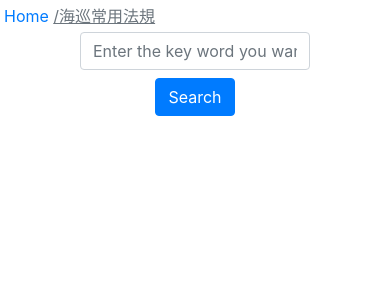
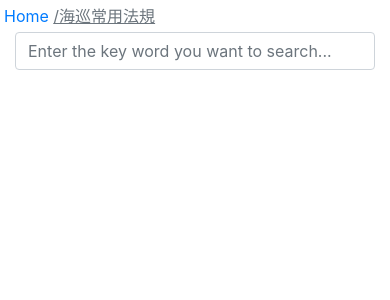
Before and after one commit to Maxium1997/CGA_info_Platform, a Django app: page /acts/all in a window 390 px wide. Shown: the top 300 px of the page. Run offline with Django 3.2, Linux system fonts and the light colour scheme; data that the repository does not hold is empty; some libraries are stand-ins or nearby versions.

Commit message:
Added the keyword highlight in search result page.

```diff
--- a/law/templates/acts.html
+++ b/law/templates/acts.html
@@ -12,11 +12,12 @@
 {% block body %}
     <div class="container">
         <div class="row justify-content-center">
-            <form class="col-8 text-center" method="post" action="{% url 'search' %}">
-                {% csrf_token %}
-                {{ search_form.search_field }}
-                <button type="submit" class="btn btn-primary mt-2">Search</button>
-            </form>
+            <div class="col-lg-8 col-sm-12 text-right">
+                <form method="post" action="{% url 'search' %}">
+                    {% csrf_token %}
+                    {{ search_form.search_field }}
+                </form>
+            </div>
         </div>
     </div>
 
--- a/law/templates/chapter_detail.html
+++ b/law/templates/chapter_detail.html
@@ -22,7 +22,6 @@
             </div>
             {% if request.user.is_superuser %}
             <div class="col-12">
-                <button class="btn btn-outline-warning" onclick="window.location.href='{% url 'chapter_create' act.slug %}'">Chapter+</button>
                 <button class="btn btn-outline-danger" onclick="window.location.href='{% url 'chapter_delete' act.slug chapter.number %}'">Chapter-</button>
                 <button class="btn btn-outline-success" onclick="window.location.href='{% url 'article_create' act.slug chapter.number %}'">Article+</button>
             </div>
--- a/law/views.py
+++ b/law/views.py
@@ -28,13 +28,14 @@ class ActsView(ListView):
 
 def search(request):
     search_form = SearchForm(request.POST)
-    search_field = request.POST.get('search_field')
+    keyword = request.POST.get('search_field')
 
-    searched_acts = act_search(search_field)
-    searched_chapters = chapter_search(search_field)
-    searched_articles = article_search(search_field)
+    searched_acts = act_search(keyword)
+    searched_chapters = chapter_search(keyword)
+    searched_articles = article_search(keyword)
 
     context = {'search_form': search_form,
+               'keyword': keyword,
                'searched_acts': searched_acts,
                'searched_chapters': searched_chapters,
                'searched_articles': searched_articles}
```
Also changed, not shown: law/templatetags/search_filter.py (added, +10 -0 lines), templates/search_result.html (+13 -8 lines), law/templatetags/__init__.py (added).
